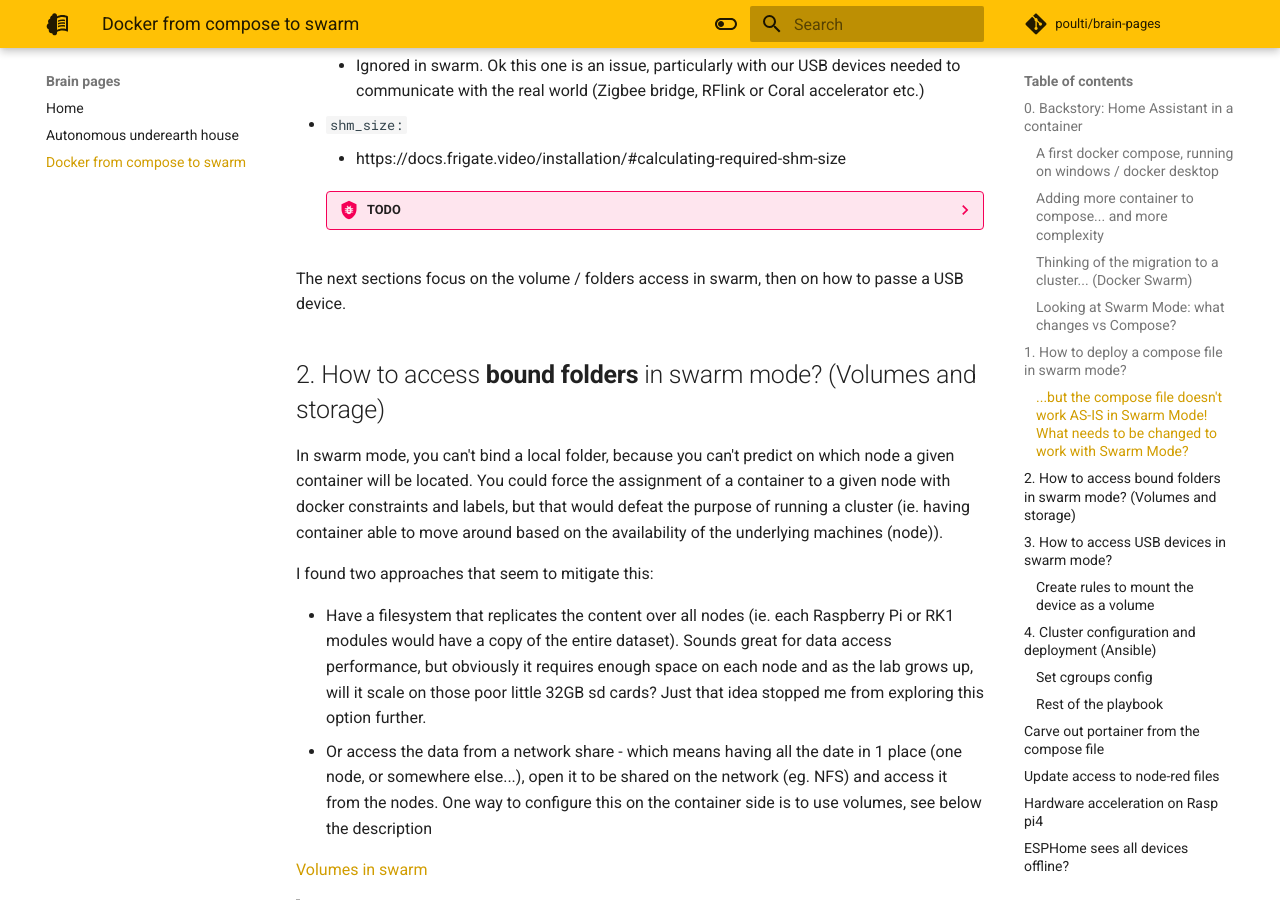
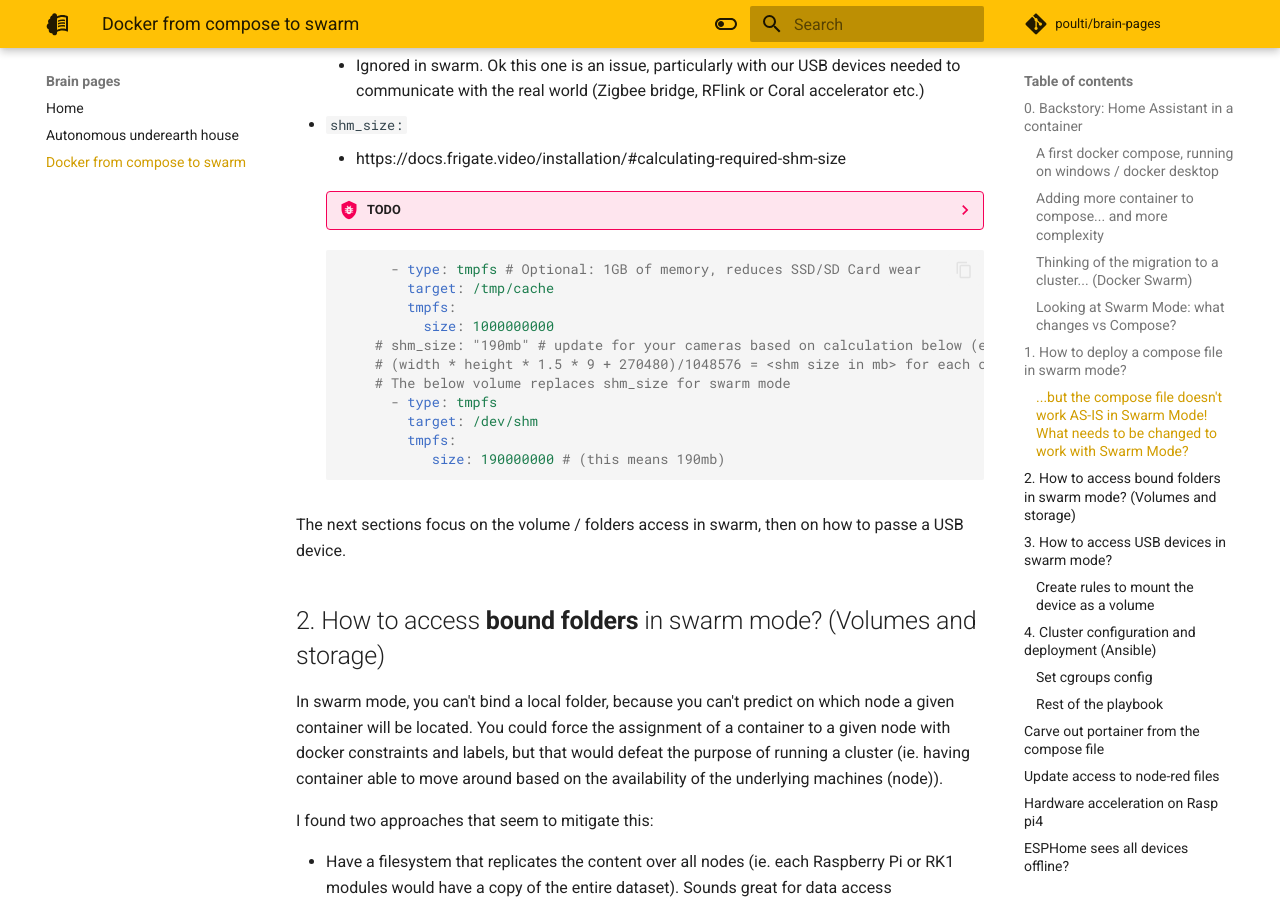
Before and after one commit to poulti/brain-pages, an MkDocs documentation site: the page built from docs/docker-from-compose-to-swarm.md, in a window 1280 px wide and 900 px high, scrolled down 6922 px. Built offline with MkDocs 1.6.1 and Material for MkDocs 9.7.7, drawn with Linux system fonts in a browser that asks for light colours; comment, search, counter and statistics services are not loaded; some of the changed text lies outside the part shown.

Commit message:
Adding examples of shm volume

````diff
--- a/docs/docker-from-compose-to-swarm.md
+++ b/docs/docker-from-compose-to-swarm.md
@@ -261,6 +261,19 @@
     - https://docs.frigate.video/installation/#calculating-required-shm-size
     ??? bug "TODO"
         what impacts on Frigate --> workaround with a volume tmpfs targeted to /dev/shm
+```yaml
+      - type: tmpfs # Optional: 1GB of memory, reduces SSD/SD Card wear
+        target: /tmp/cache
+        tmpfs:
+          size: 1000000000
+    # shm_size: "190mb" # update for your cameras based on calculation below (each Tapo is ~27mb and G4 is ~53mb)
+    # (width * height * 1.5 * 9 + 270480)/1048576 = <shm size in mb> for each camera
+    # The below volume replaces shm_size for swarm mode
+      - type: tmpfs
+        target: /dev/shm
+        tmpfs:
+           size: 190000000 # (this means 190mb)
+```
 
 The next sections focus on the volume / folders access in swarm, then on how to passe a USB device.
 
````
Also changed, not shown: other parts of docs/docker-from-compose-to-swarm.md (+1 -1 lines).
